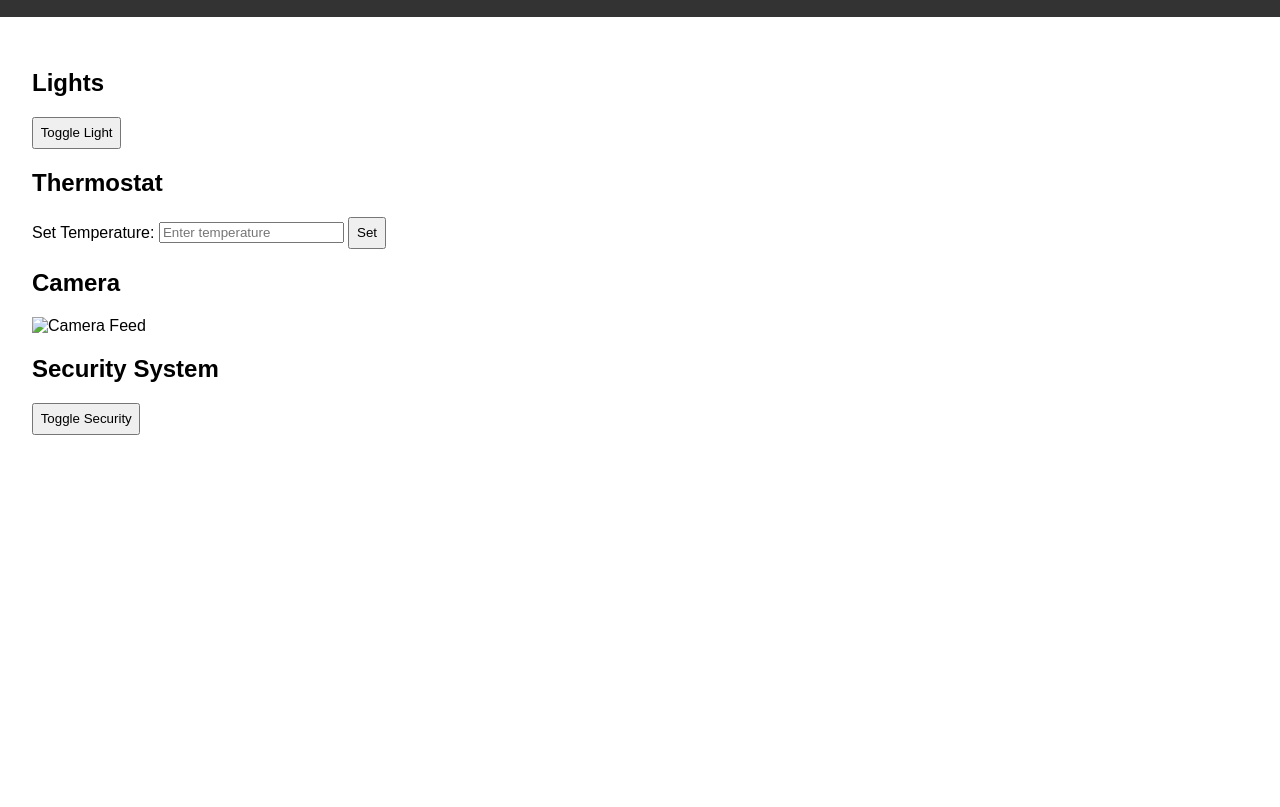
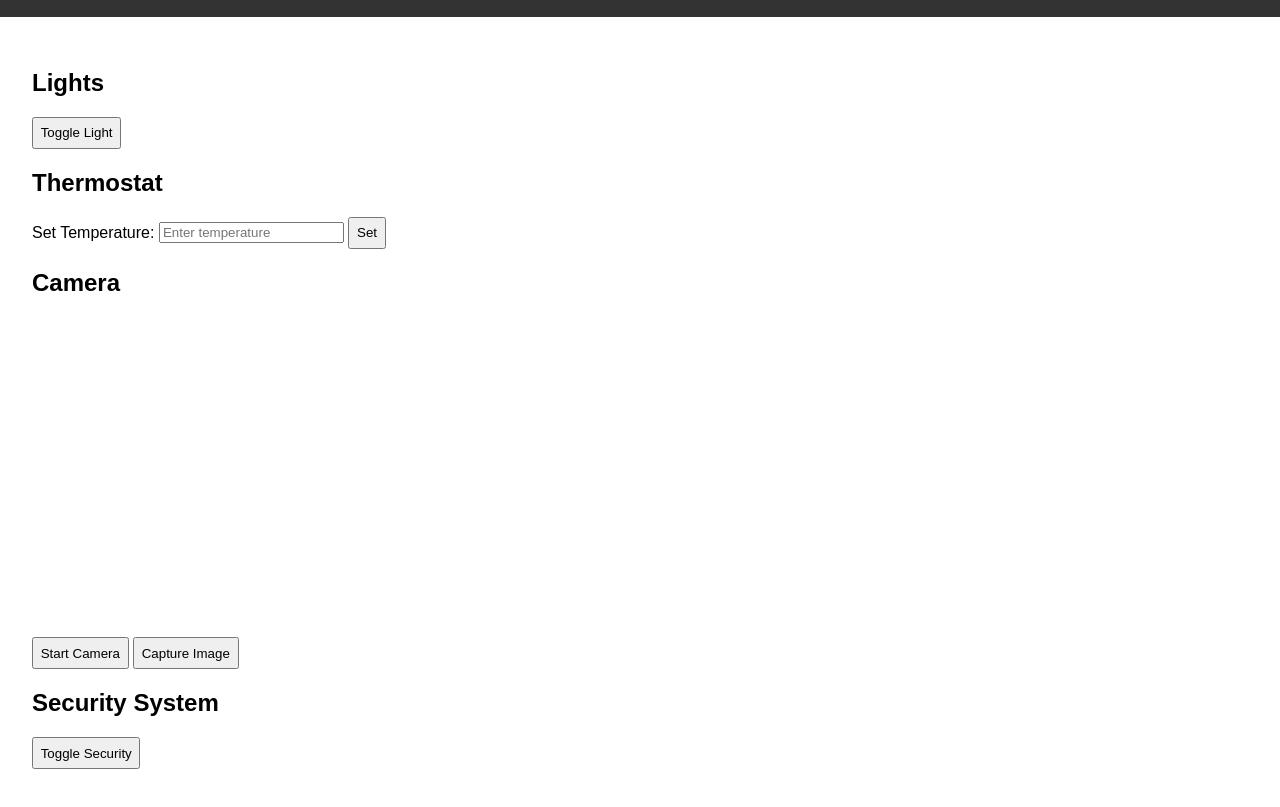
Before and after one commit to Anujmishra2005/Code-Alpha-Internship-Tasks, a plain HTML site: page Task-6/index.html in a window 1280 px wide. Shown: the part 95-902 px from the top of the page. Before the commit the page ends 800 px from the top, so only its background shows below. Drawn offline with Linux system fonts and the light colour scheme.

Commit message:
Smart Home Automation System

```diff
--- a/Task-6/index.html
+++ b/Task-6/index.html
@@ -28,9 +28,13 @@
 
         <section id="camera">
             <h2>Camera</h2>
-            <img src="" alt="Camera Feed" id="cameraFeed">
+            <video id="cameraFeed" width="400" height="300" autoplay playsinline></video>
             <p id="cameraFeedback"></p>
+            <button id="startCamera">Start Camera</button>
+            <button id="captureImage">Capture Image</button>
         </section>
+
+        <script src="camera.js"></script>
 
         <section id="security">
             <h2>Security System</h2>
```
